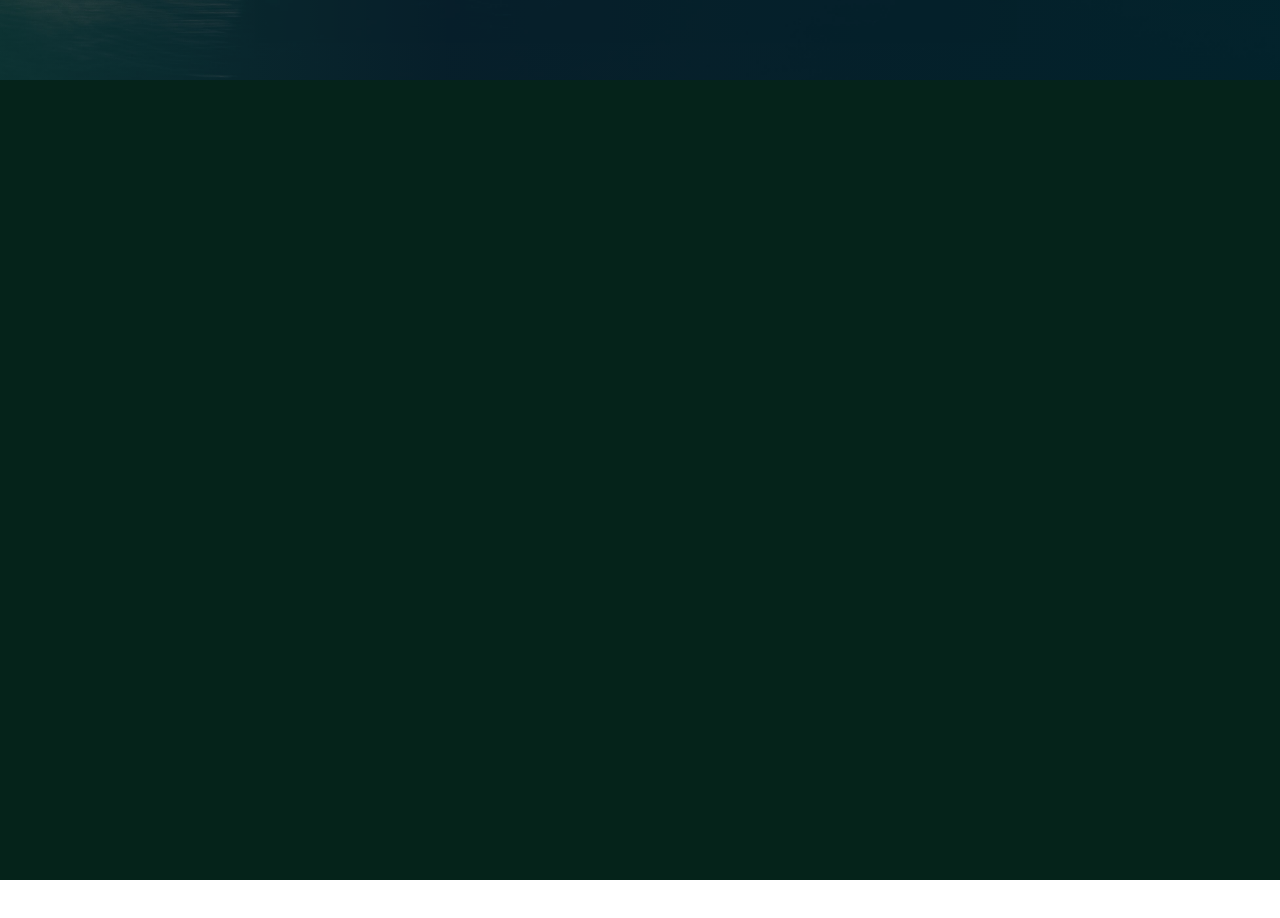
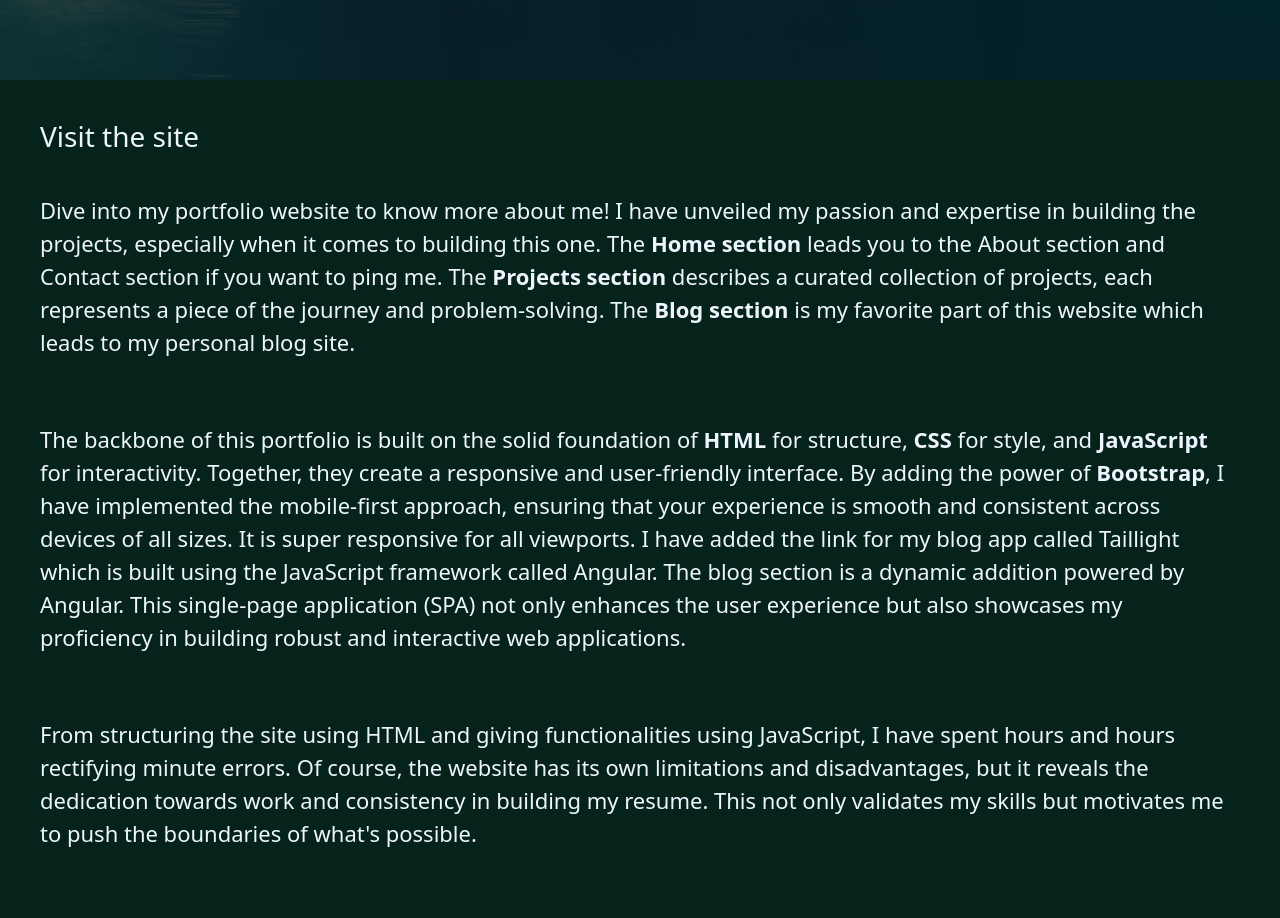
Before and after one commit to Susan-Andrews/p_extension, a plain HTML site: page src/projects/portfolio.html in a window 1280 px wide. Shown: the part 720-1638 px from the top of the page. Before the commit the page ends 1600 px from the top, so only its background shows below. Drawn offline with nearby package versions, Linux system fonts and the light colour scheme.

Commit message:
portfolio section done

```diff
--- a/src/projects/portfolio.html
+++ b/src/projects/portfolio.html
@@ -1,5 +1,6 @@
 <!DOCTYPE html>
 <html lang="en">
+
 <head>
     <meta charset="UTF-8">
     <meta name="viewport" content="width=device-width, initial-scale=1.0">
@@ -14,17 +15,54 @@
     <!-- local style -->
     <link rel="stylesheet" href="../projects/projects.css">
 </head>
+
 <body>
-    <section  id="s1"  class="container-fluid m-0 p-0">
+    <section id="s1" class="container-fluid m-0 p-0">
         <div class="container-fluid grad">
             <h1>Personal Portfolio</h1>
         </div>
 
     </section>
     <section id="s2">
+        <div class="container-fluid" id="desc">
+            <a href="https://susan-andrews.github.io/" target="_blank">
+                <h3 class="pb-3">Visit the site</h3>
+            </a>
             <div>
+                <p id="intro" class="text-justify pb-5 pt-3">Dive into my portfolio website to know more about me! I
+                    have unveiled my passion and expertise in
+                    building the projects, especially when it comes to building this one. The <strong>Home section</strong>  leads you to
+                    the
+                    About section and Contact section if you want to ping me. The <strong>Projects section</strong> describes a curated
+                    collection of projects, each represents a piece of the journey and problem-solving. The <strong>Blog section</strong>
+                    is
+                    my favorite part of this website which leads to my personal blog site.</p>
+                <p id="tech" class="text-justify pb-5 ">The backbone of this portfolio is built on the solid foundation
+                    of <strong>HTML</strong> for structure, <strong>CSS</strong> for
+                    style, and
+                    <strong>JavaScript</strong> for interactivity. Together, they create a responsive and user-friendly interface. By
+                    adding
+                    the power of <strong>Bootstrap</strong>, I have implemented the mobile-first approach, ensuring that your experience
+                    is
+                    smooth and consistent across devices of all sizes. It is super responsive for all viewports. I have
+                    added the link for my blog app called Taillight which is built using the JavaScript framework called
+                    Angular. The blog section is a dynamic addition powered by Angular. This single-page application
+                    (SPA)
+                    not only enhances the user experience but also showcases my proficiency in building robust and
+                    interactive web applications.</p>
+                <p id="end" class="text-justify pb-5 ">From structuring the site using HTML and giving functionalities
+                    using JavaScript, I have spent
+                    hours and hours rectifying minute errors. Of course, the website has its own limitations and
+                    disadvantages, but it reveals the dedication towards work and consistency in building my resume.
+                    This
+                    not only validates my skills but motivates me to push the boundaries of what's possible.
+
+                </p>
+
+            </div>
 
         </div>
     </section>
 </body>
+
 </html>
--- a/src/projects/projects.css
+++ b/src/projects/projects.css
@@ -39,9 +39,7 @@ h1{
     opacity: .4;
     position: absolute;
 }
-#s2{
-    background: #05231a;
-}
+
 
 
 @media (max-width: 1270px) {
@@ -75,3 +73,20 @@ h1{
 
 
 }
+#s2{
+    background: #05231a;
+    color: #EEF5FF;
+
+}
+#s2 a{
+    text-decoration: none;
+    color: #EEF5FF;
+}
+#desc{
+    padding:40px;
+    font-weight: normal;
+}
+#intro ,#tech ,#end{
+    font-size: 22px;
+
+}
```
Lines whose indentation alone changed are shown as unchanged.
